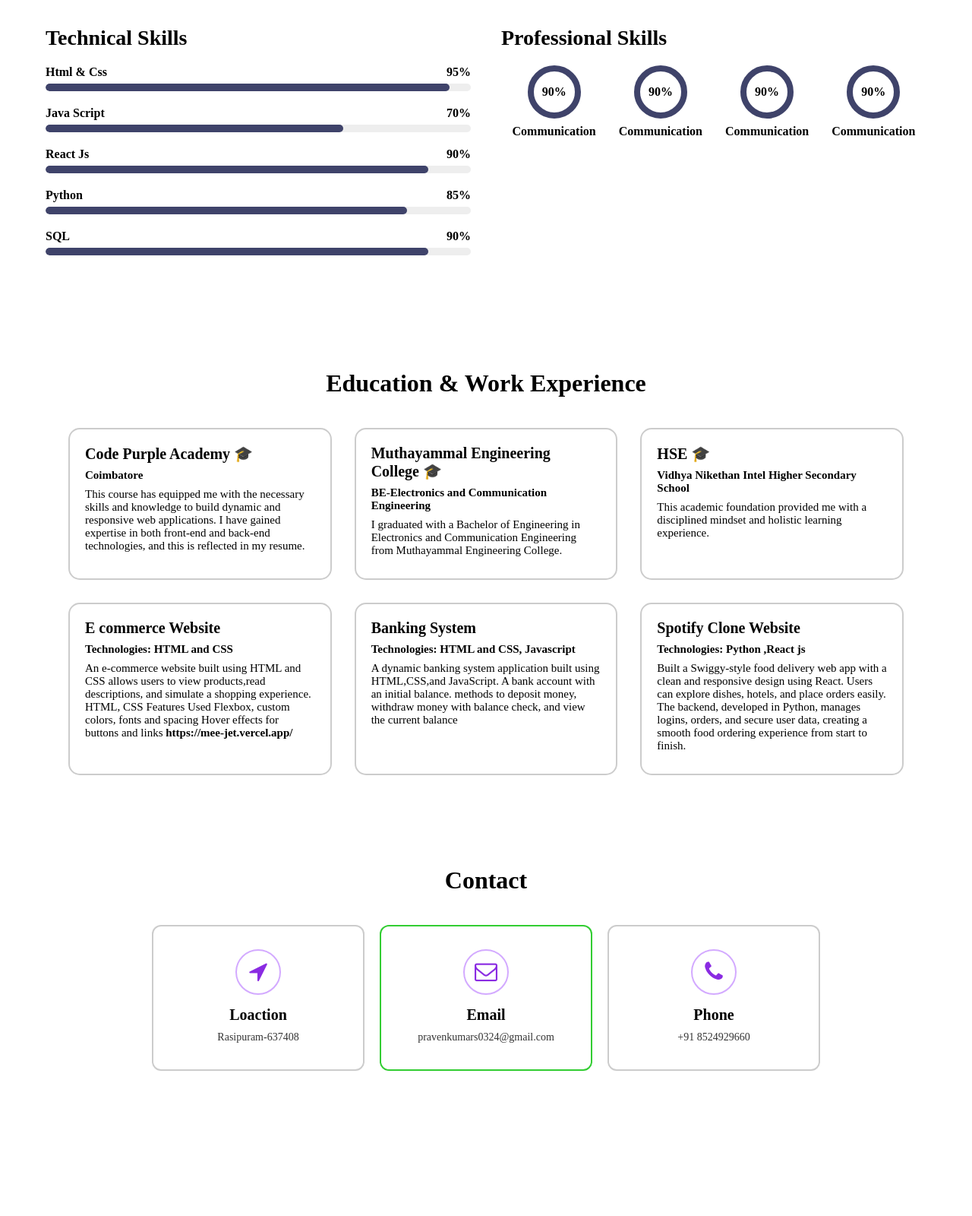
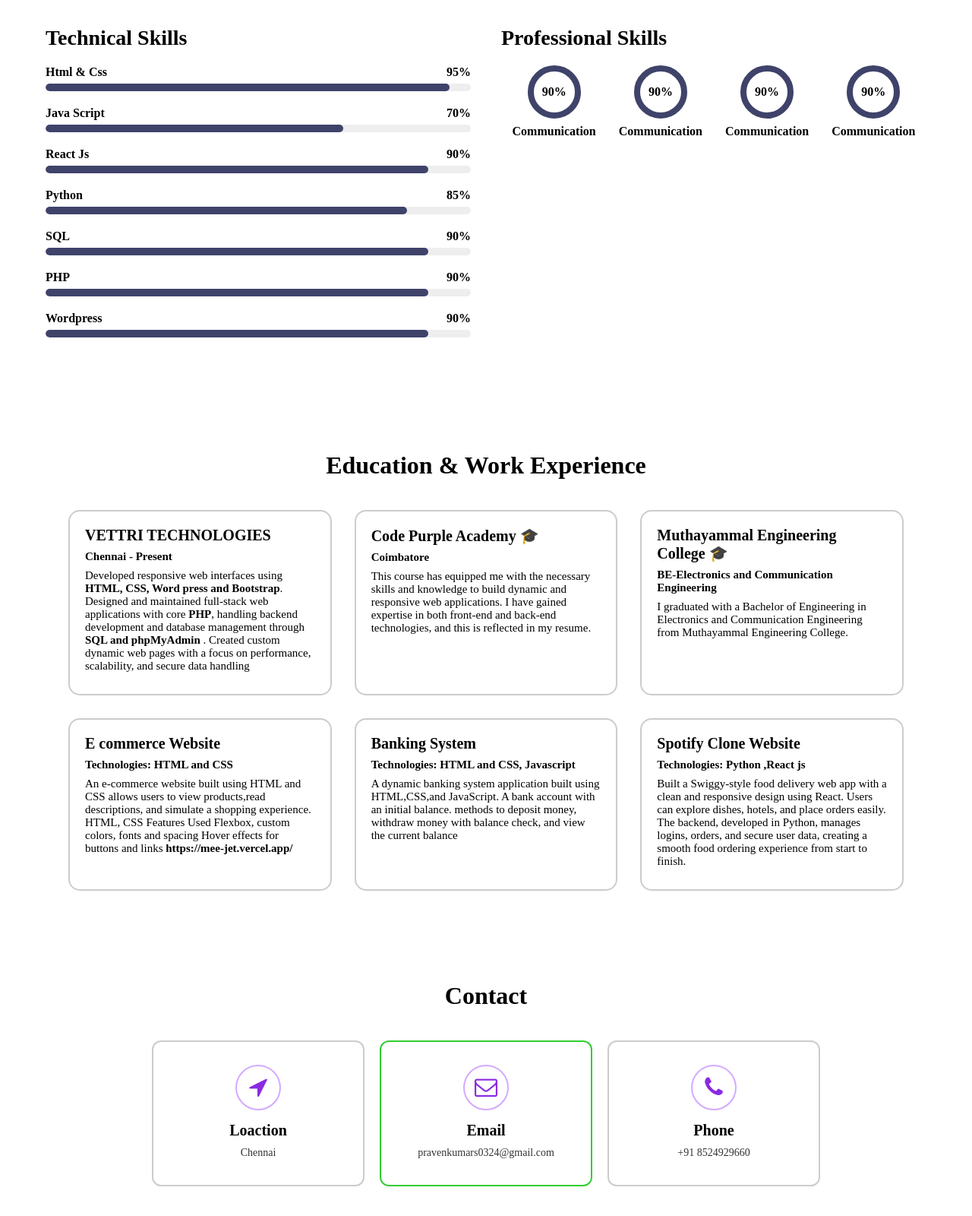
Before and after one commit to pravenselvakumar/portfolio-pro, a plain HTML site: page index.html in a window 1280 px wide. Shown: the part 1142-2742 px from the top of the page at 76% size. Before the commit the page ends 2611 px from the top, so only its background shows below. Drawn offline with nearby package versions, Linux system fonts and the light colour scheme; a web font is replaced by a local one.

Commit message:
updated some files

```diff
--- a/Assets/style.css
+++ b/Assets/style.css
@@ -364,7 +364,7 @@ body {
   display: flex;
   flex-wrap: wrap;
   gap: 30px;
-  justify-content: center;
+  justify-content: center;z
   align-items: center;
 }
 
--- a/index.html
+++ b/index.html
@@ -44,12 +44,9 @@
                 <span style="--i:2;" data-text="Designer">Designer</span>
                 <span style="--i:1;" data-text="Python Developer">Python Developer</span>
             </h2>
-            <p>Enthusiastic and detail-oriented Full Stack Developerwith practical experience gained through a 6-month
-immersive training at  Code Purple Academy. Successfully worked on real-time projects under the guidance of
-industry-experienced mentors. Skilled in <b> HTML, CSS, Python, JavaScript, and React</b>, with a strong passion
-for building efficient, user-friendly web applications and contributing to dynamic development teams.</p>
+            <p>I’m a passionate Full Stack Developer with hands-on experience building responsive, user-centric web applications. Skilled in <b>HTML, CSS, JavaScript, Python, PHP, SQL, and WordPress, </b> I enjoy transforming ideas into functional, scalable digital solutions. With real-time project exposure from Code Purple Academy and ongoing professional <b>experience at Vettri Technologies</b>, I focus on writing clean code, crafting smooth interfaces, and delivering results that truly matter.</p>
              <div class="btn-sci">
-                <a href="Assets/img/PravenKumar(cv).pdf" download="PravenKumar(cv).pdf" class="btn">Download Cv</a>
+                <a href="Assets/img/PravenKumar.pdf" download="PravenKumar.pdf" class="btn">Download Cv</a>
                 <div class="sci">
                     <a href="https://www.linkedin.com/in/pravenkumar03/"><i class='bx bxl-linkedin-square'></i></a>
                     <a href="https://github.com/pravenselvakumar"><i class='bx bxl-github' ></i></a>
@@ -122,6 +119,14 @@ where I gained hands-on experience in front-end and back-end web development.
           <label>SQL <span>90%</span></label>
           <div class="progress-bar"><div class="progress" style="width: 90%;"></div></div>
         </div>
+        <div class="skill">
+          <label>PHP <span>90%</span></label>
+          <div class="progress-bar"><div class="progress" style="width: 90%;"></div></div>
+        </div>
+        <div class="skill">
+          <label>Wordpress <span>90%</span></label>
+          <div class="progress-bar"><div class="progress" style="width: 90%;"></div></div>
+        </div>
       </div>
 
       <!-- Professional Skills -->
@@ -154,6 +159,13 @@ where I gained hands-on experience in front-end and back-end web development.
   <h2>Education & Work Experience</h2>
 
   <div class="edu-container">
+     <div class="edu-box">
+      <h3>VETTRI TECHNOLOGIES</h3>
+      <p><strong>Chennai - Present</strong></p>
+      <p>Developed responsive web interfaces using <b>HTML, CSS, Word press and Bootstrap</b>. Designed and
+maintained full-stack web applications with core <b>PHP</b>, handling backend development
+and database management through <b>SQL and phpMyAdmin </b>. Created custom dynamic
+web pages with a focus on performance, scalability, and secure data handling</div>
 
     <div class="edu-box">
       <h3>Code Purple Academy 🎓</h3>
@@ -169,11 +181,7 @@ where I gained hands-on experience in front-end and back-end web development.
       <p>I graduated with a Bachelor of Engineering in Electronics and Communication Engineering from Muthayammal Engineering  College.</p>
     </div>
 
-    <div class="edu-box">
-      <h3>HSE 🎓</h3>
-      <p><strong>Vidhya Nikethan Intel Higher Secondary School</strong></p>
-      <p>This academic foundation provided me with a disciplined mindset and holistic learning experience.</p>
-    </div>
+
       <div class="edu-box">
       <h3>E commerce Website</h3>
       <p><strong>Technologies: HTML and CSS</strong></p>
@@ -208,7 +216,7 @@ user data, creating a smooth food ordering experience from start to finish.</p>
         <i class="fa fa-location-arrow"></i>
       </div>
       <h3>Loaction</h3>
-      <p>Rasipuram-637408</p>
+      <p>Chennai</p>
     </div>
 
     <!-- Email -->
```
Also changed, not shown: 1 other file.
